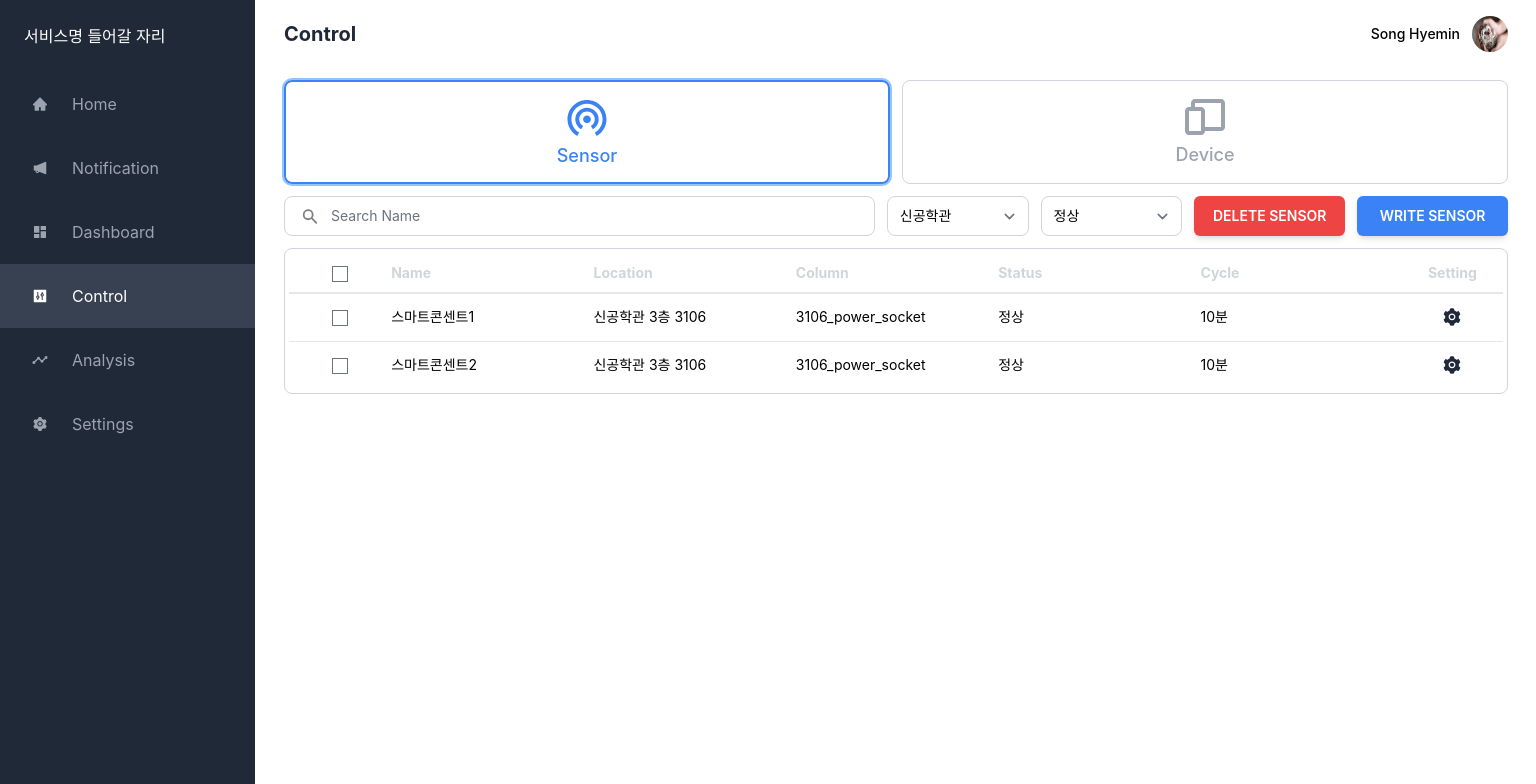
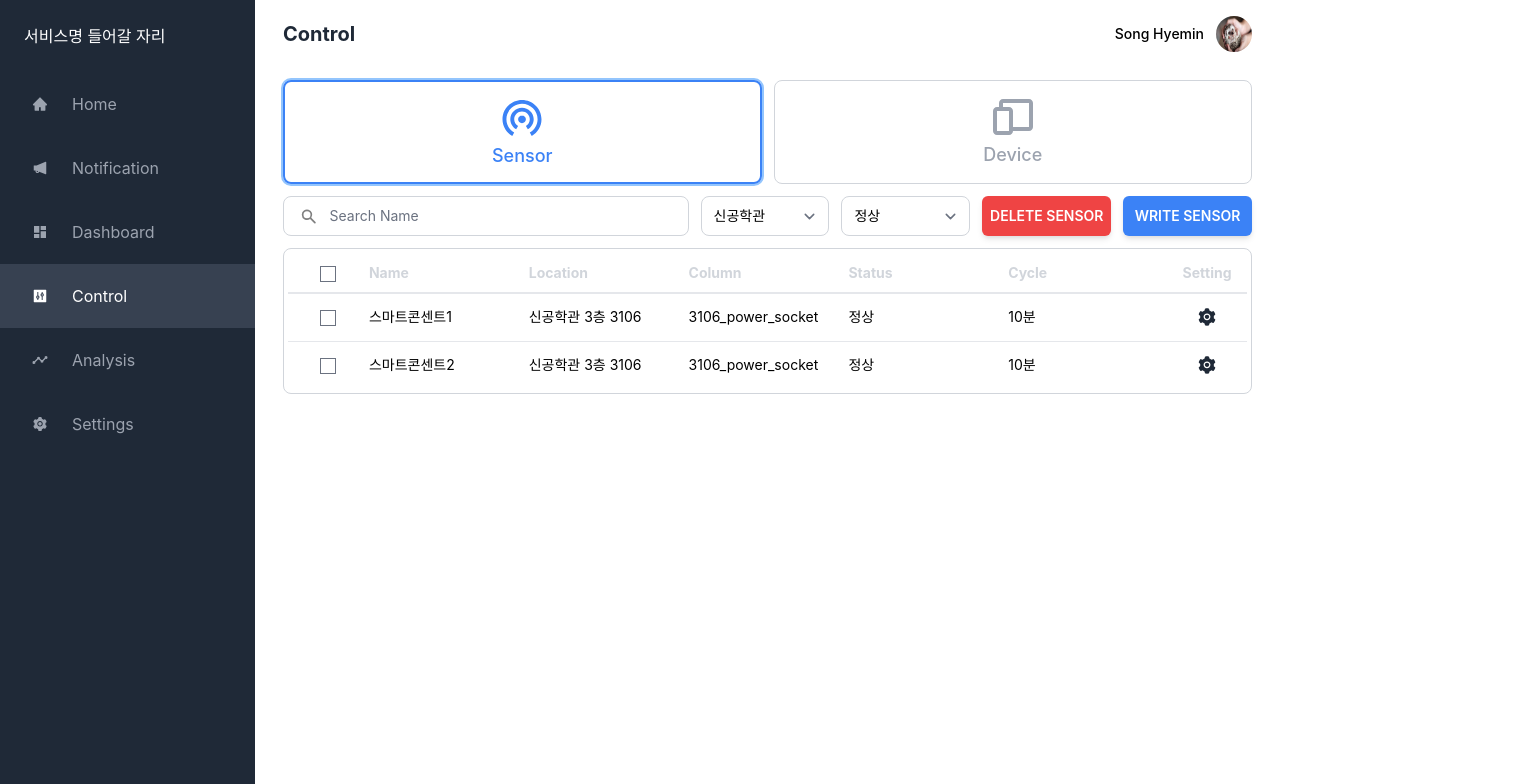
Before and after one commit to CSID-DGU/2021-1-CECD4-DonggukSDS-1, a React (Create React App) app in the folder WEB/Front-end/dongguk-sds/: page /Control in a window 1280 px wide. Shown: the top 784 px of the page, 1536 px wide, since content can reach past the window. Built offline with nearby package versions, Linux system fonts and the light colour scheme.

Commit message:
css 구조 살짝 수정, Draggable 안되던 부분 수정, height 스크롤 생기던 문제 수정

```diff
--- a/WEB/Front-end/dongguk-sds/src/App.js
+++ b/WEB/Front-end/dongguk-sds/src/App.js
@@ -14,11 +14,10 @@ function App() {
 
   return (
     <Router>
-      <div className="flex w-full">
+      <div className="flex absoltue w-screen h-screen relative overflow-hidden">
         <Sidebar />
-        <div className="w-full ml-64">
+        <div className="flex-1 h-full overflow-scroll relative flex flex-col">
           <Header />
-        <div className="px-7 py-3">
             <Switch>
               <Route path="/Home" component={HomePage} />
               <Route path="/Notification" component={NotificationPage} />
@@ -27,7 +26,6 @@ function App() {
               <Route path="/Analysis" component={AnalysisPage} />
               <Route path="/Settings" component={SettingsPage} />
             </Switch>
-        </div>
 
         </div>
       </div>
--- a/WEB/Front-end/dongguk-sds/src/components/Graph.js
+++ b/WEB/Front-end/dongguk-sds/src/components/Graph.js
@@ -9,9 +9,9 @@ function Graph() {
         { quarter: 4, earnings: 19000 }
       ];
     return (
-        // <Draggable
-        //     bounds="parent"
-        // >
+        <Draggable
+            bounds="parent"
+        >
             <div className="w-max h-auto mb-6 rounded-lg border border-gray-300 p-6 resize overflow-hidden">
                 <div className="flex flex-row items-center justify-between mb-3">
                     <p className="font-bold text-base">신공학관 전체 전기 사용량</p>
@@ -24,7 +24,7 @@ function Graph() {
 
 
             </div>
-        // </Draggable>
+        </Draggable>
     );
 }
 
--- a/WEB/Front-end/dongguk-sds/src/components/Sidebar.js
+++ b/WEB/Front-end/dongguk-sds/src/components/Sidebar.js
@@ -2,7 +2,7 @@ import { NavLink } from 'react-router-dom';
 import { SidebarData } from './SidebarData';
 function Sidebar() {
     return (
-        <nav className="fixed h-screen w-min bg-gray-800 text-gray-400 text-base">
+        <nav className="h-screen w-min bg-gray-800 text-gray-400 text-base">
             <div className="p-6 items-center text-white">
                 서비스명 들어갈 자리
             </div>
--- a/WEB/Front-end/dongguk-sds/src/pages/AnalysisPage.js
+++ b/WEB/Front-end/dongguk-sds/src/pages/AnalysisPage.js
@@ -10,7 +10,7 @@ function AnalysisPage() {
   const inActiveClassName = "flex flex-col w-1/2 pb-3 pt-3 rounded-lg border border-gray-300 items-center text-gray-400"
 
   return (
-    <div className="w-full h-full">
+    <div className="w-full px-7 py-3">
       <div className="flex justify-between mb-3">
         <button className={ page == "model" ? activeClassName+" mr-3" : inActiveClassName+" mr-3" } onClick={ ()=> setPage("model") }>
           <HiDatabase size="48"/>
--- a/WEB/Front-end/dongguk-sds/src/pages/ControlPage.js
+++ b/WEB/Front-end/dongguk-sds/src/pages/ControlPage.js
@@ -11,7 +11,7 @@ function ControlPage() {
   const inActiveClassName = "flex flex-col w-1/2 pb-3 pt-3 rounded-lg border border-gray-300 items-center text-gray-400"
 
   return (
-    <div className="w-full h-full">
+    <div className="w-full px-7 py-3">
       <div className="flex justify-between mb-3">
         <button className={ page == "sensor" ? activeClassName+" mr-3" : inActiveClassName+" mr-3" } onClick={ ()=> setPage("sensor") }>
           <IoMdWifi size="48"/>
--- a/WEB/Front-end/dongguk-sds/src/pages/DashboardPage.js
+++ b/WEB/Front-end/dongguk-sds/src/pages/DashboardPage.js
@@ -2,7 +2,7 @@ import Graph from "../components/Graph";
 
 function DashboardPage() {
   return (
-    <div className="w-full h-full">
+    <div className="w-full px-7 py-3 flex-col flex flex-1">
       <div className="flex flex-row items-center mb-3 h-10 justify-end">
 
 
@@ -10,11 +10,10 @@ function DashboardPage() {
         <button type="button" className="w-60 h-full text-sm text-white font-semibold ml-1.5 shadow-md bg-blue-500 rounded-md hover:bg-blue-600">WRITE POST</button>
 
       </div>
-      <div className="w-full h-screen">
+      <div className="relative flex-1">
         <Graph  />
         <Graph />
       </div>
-
     </div>
   );
 }
--- a/WEB/Front-end/dongguk-sds/src/pages/HomePage.js
+++ b/WEB/Front-end/dongguk-sds/src/pages/HomePage.js
@@ -3,7 +3,7 @@ import { RiErrorWarningFill } from 'react-icons/ri'
 
 function HomePage() {
   return (
-    <div className="flex flex-col w-full h-full">
+    <div className="flex flex-col w-full h-full px-7 py-3">
       <div className="h-3/5 w-full mb-6 rounded-lg border border-gray-300 p-6">
           <p className="font-bold text-base mb-1">신공학관 전체 전기 사용량</p>
           <p className="font-medium text-xs text-gray-400 mb-1">2021-05-16 01:51:00</p>
--- a/WEB/Front-end/dongguk-sds/src/pages/NotificationPage.js
+++ b/WEB/Front-end/dongguk-sds/src/pages/NotificationPage.js
@@ -2,7 +2,7 @@ import { HiSearch } from 'react-icons/hi'
 
 function NotificationPage() {
   return (
-    <div className="w-full h-full">
+    <div className="w-full h-full px-7 py-3">
       <div className="flex flex-row items-center mb-3 h-10 justify-between">
         <div className="flex w-full h-full mr-3 items-center rounded-lg border border-gray-300 p-2 pl-4 ">
           <HiSearch size="19" color="gray" />
--- a/WEB/Front-end/dongguk-sds/src/pages/SettingsPage.js
+++ b/WEB/Front-end/dongguk-sds/src/pages/SettingsPage.js
@@ -1,7 +1,7 @@
 
 function SettingsPage() {
   return (
-    <div className="w-full h-full">
+    <div className="w-full h-full px-7 py-3">
       <div className="rounded-lg border border-gray-300 p-6">
         ㅁㄴㅇㄹㅁㄴㅇㄹ
 
```
Lines whose indentation alone changed are shown as unchanged.
